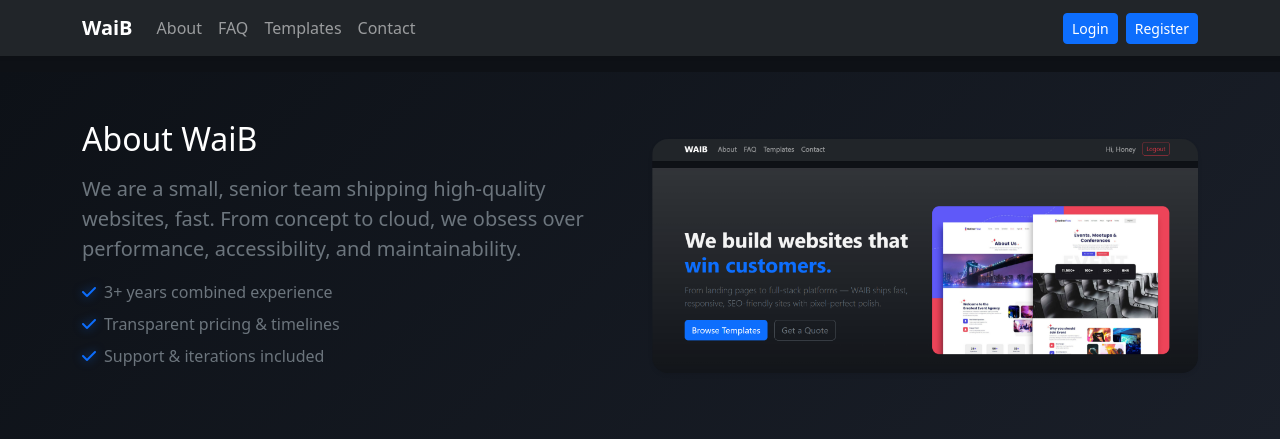
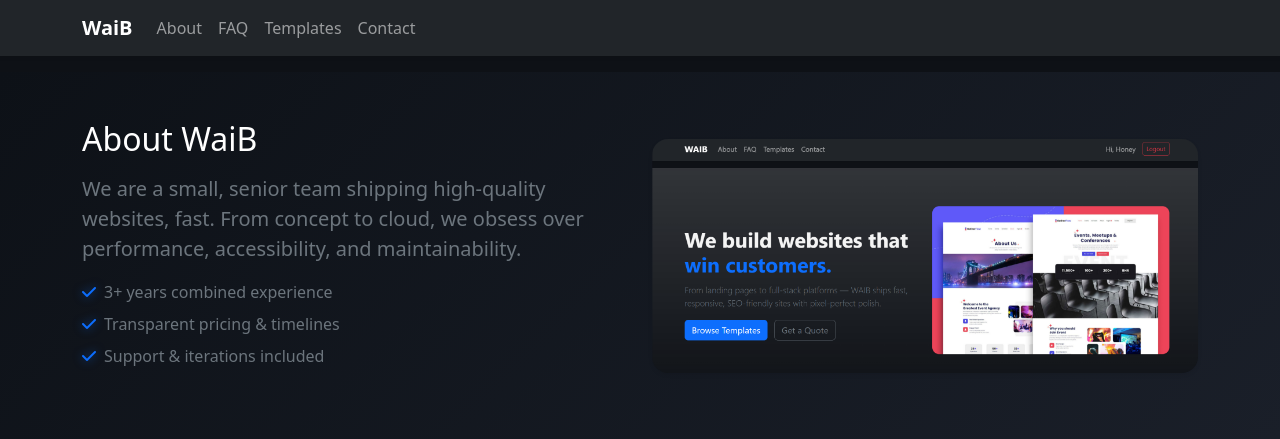
Before and after one commit to Mfaj-cod/WAIB, a Flask app: page /about in a window 1280 px wide. Shown: the top 439 px of the page. Run offline with Flask 3, Linux system fonts and the light colour scheme.

Commit message:
db-adjust

```diff
--- a/templates/base.html
+++ b/templates/base.html
@@ -34,7 +34,7 @@
             <li class="nav-item"><a class="nav-link" href="{{ url_for('templates_page') }}">Templates</a></li>
             <li class="nav-item"><a class="nav-link" href="{{ url_for('contact') }}">Contact</a></li>
           </ul>
-          <ul class="navbar-nav ms-auto d-flex align-items-center">
+          <!-- <ul class="navbar-nav ms-auto d-flex align-items-center">
             {% if user %}
             <li class="nav-item"><span class="nav-link">Hi, {{ user.username }}</span></li>
             <li class="nav-item"><a class="btn btn-outline-danger btn-sm ms-lg-2" href="{{ url_for('logout') }}">Logout</a></li>
@@ -43,7 +43,7 @@
             <br>
             <li class="nav-item"><a class="btn btn-primary btn-sm ms-lg-2" href="{{ url_for('register') }}">Register</a></li>
             {% endif %}
-          </ul>
+          </ul> -->
         </div>
       </div>
     </nav>
@@ -87,7 +87,7 @@
   <a href="{{ url_for('contact')}}" class="nav-item">
     <span><i class="bi bi-chat"></i>Contact</span>
   </a>
-  {% if user %}
+  <!-- {% if user %}
   <a href="{{ url_for('logout') }}" class="nav-item">
     <span><i class="bi bi-person"></i>Logout</span>
   </a>
@@ -95,7 +95,7 @@
   <a href="{{ url_for('login') }}" class="nav-item">
     <span><i class="bi bi-person"></i>Login</span>
   </a>
-  {% endif %}
+  {% endif %} -->
 </nav>
 
     <script src="https://cdn.jsdelivr.net/npm/bootstrap@5.3.3/dist/js/bootstrap.bundle.min.js"></script>
```
